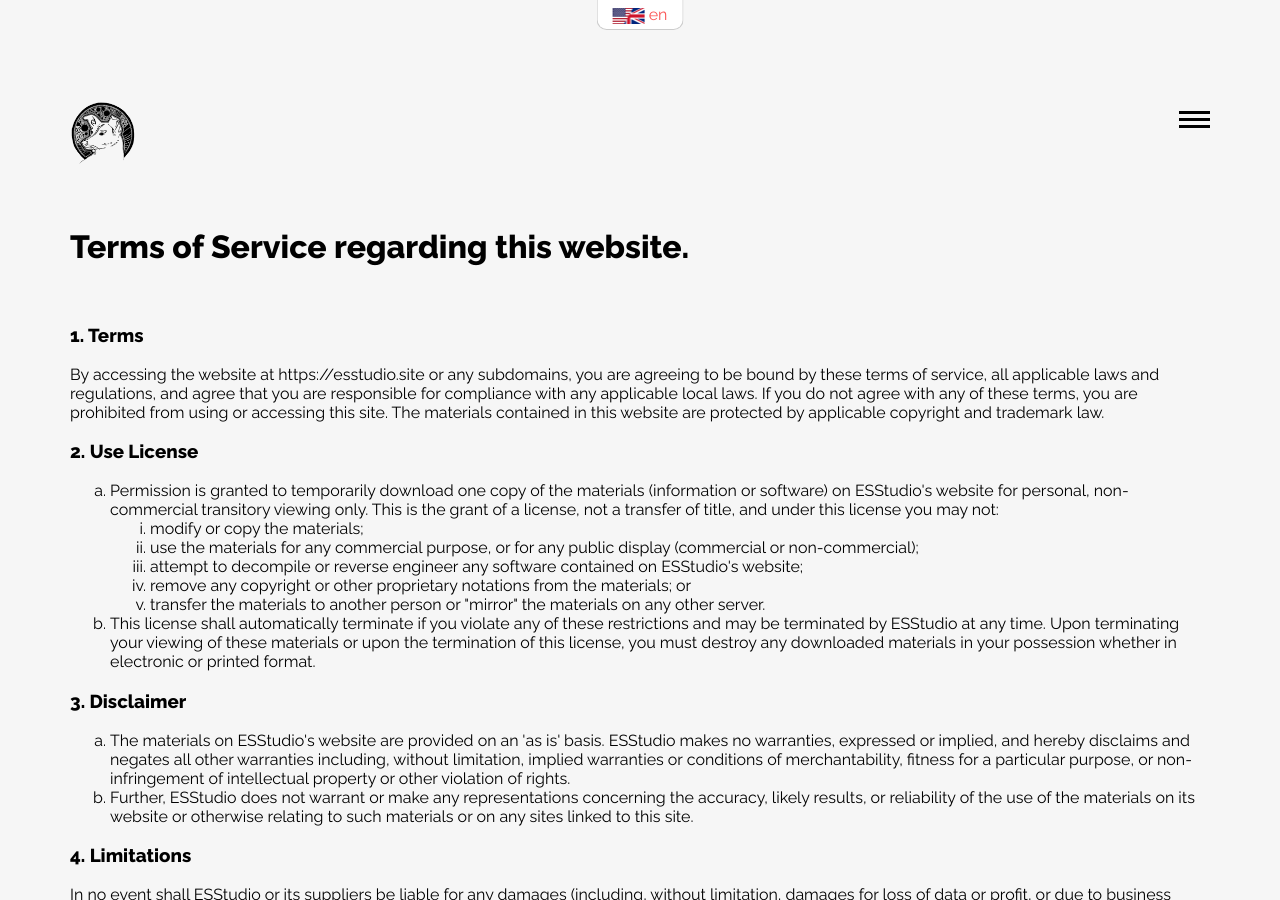
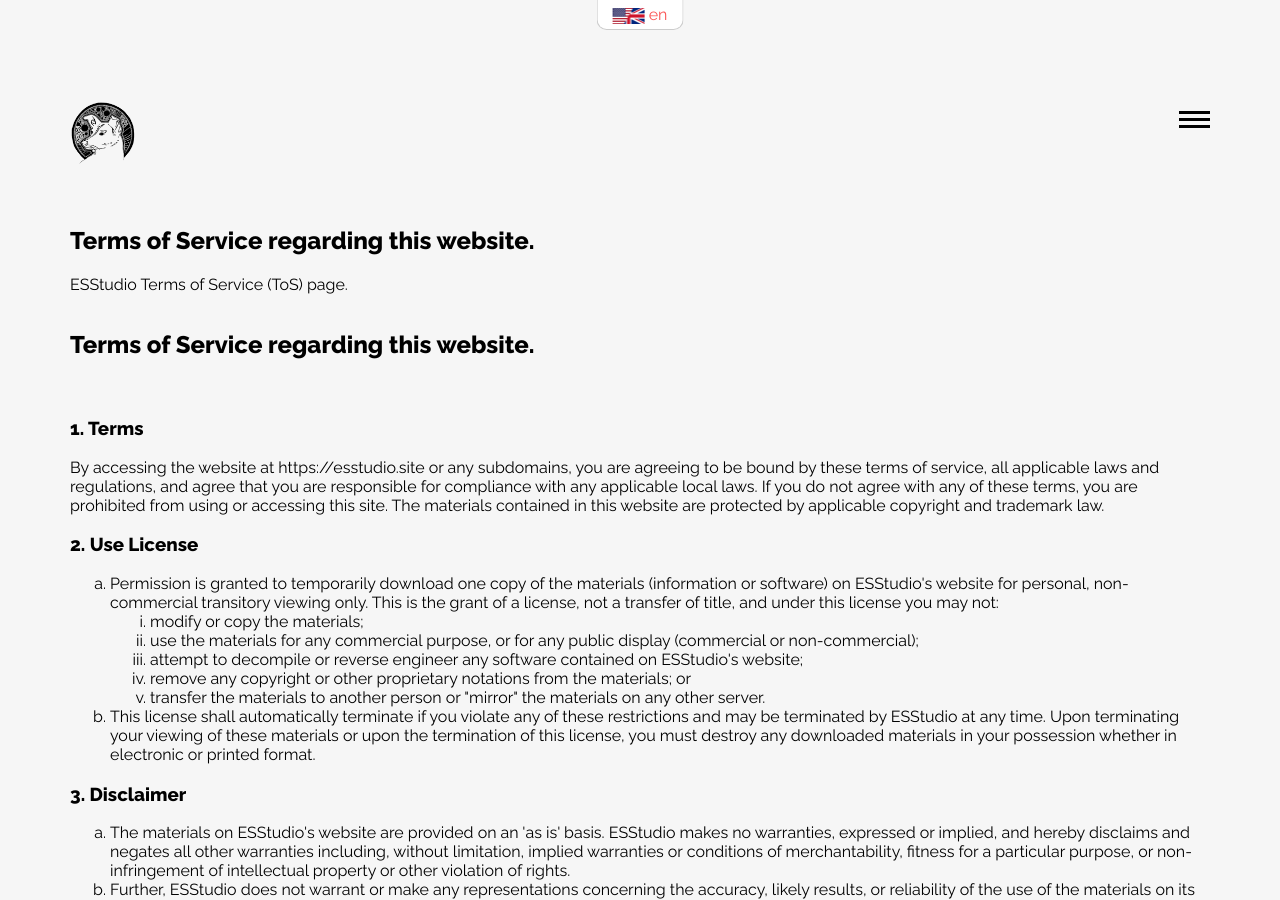
Before and after one commit to LesterGallagher/LesterGallagher.github.io, a Jekyll site: the page built from terms-of-service.html, in a window 1280 px wide and 900 px high. Built offline with Jekyll 4.4.1, drawn with Linux system fonts in a browser that asks for light colours.

Commit message:
Update from Forestry.io Sem Postma updated terms-of-service.html

```diff
--- a/terms-of-service.html
+++ b/terms-of-service.html
@@ -1,5 +1,5 @@
 ---
-layout: default
+layout: full-page
 title: Terms of Service regarding this website.
 description: ESStudio Terms of Service (ToS) page.
 lang: en
@@ -10,7 +10,7 @@ portal_image: ''
 portal_link: ''
 
 ---
-<div class="container">
+<div>
     <h1>Terms of Service regarding this website.</h1>
     <br>
     <h3>1. Terms</h3>
```
